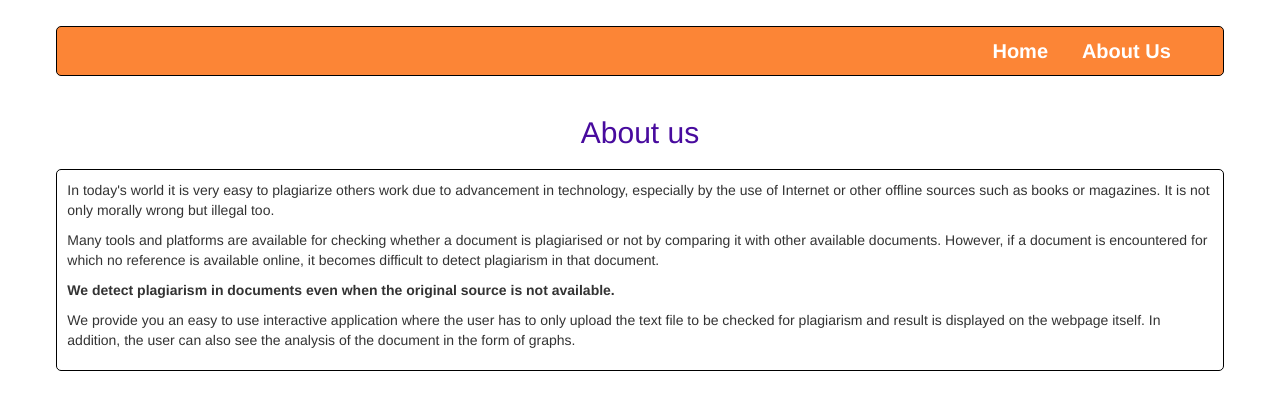
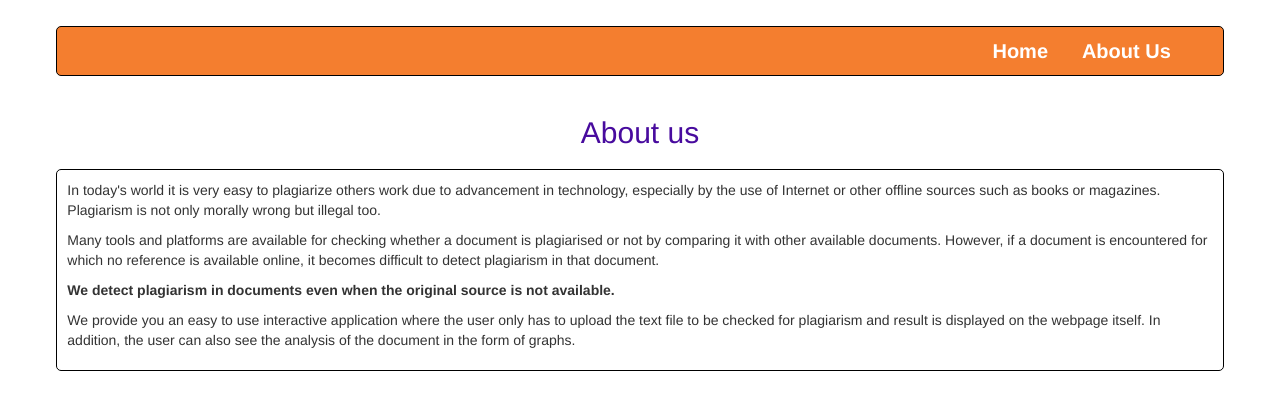
Before and after one commit to mratnasri/IntrinsicPlagiarismDetector, a Flask app: page /about in a window 1280 px wide. Shown: the top 410 px of the page. Run offline with Flask 2, Linux system fonts and the light colour scheme; some libraries are stand-ins or nearby versions.

Commit message:
minor updates

```diff
--- a/static/style.css
+++ b/static/style.css
@@ -42,7 +42,7 @@
   margin-right: auto;
 }
 #navigation {
-  background-color: rgb(252, 133, 54); /* mera blue #252b59 */
+  background-color: #f47e2f; /* rgb(252, 133, 54); /* mera blue #252b59 */
   color: white;
   text-align: right;
   text-decoration: none;
@@ -116,3 +116,7 @@ a {
   font-size: 16px;
   min-width: 15%;
 }
+.wrapper {
+  margin: 0%;
+  padding: 0%;
+}
--- a/templates/aboutUs.html
+++ b/templates/aboutUs.html
@@ -20,8 +20,8 @@
         <p>
           In today's world it is very easy to plagiarize others work due to
           advancement in technology, especially by the use of Internet or other
-          offline sources such as books or magazines. It is not only morally
-          wrong but illegal too.
+          offline sources such as books or magazines. Plagiarism is not only
+          morally wrong but illegal too.
         </p>
         <p>
           Many tools and platforms are available for checking whether a document
@@ -38,7 +38,7 @@
         </p>
         <p>
           We provide you an easy to use interactive application where the user
-          has to only upload the text file to be checked for plagiarism and
+          only has to upload the text file to be checked for plagiarism and
           result is displayed on the webpage itself. In addition, the user can
           also see the analysis of the document in the form of graphs.
         </p>
--- a/templates/inputFile.html
+++ b/templates/inputFile.html
@@ -47,9 +47,10 @@
                   padding-bottom: 0%;
                   padding-top: 3%;
                   margin-bottom: 0%;
+                  padding-left: 2%;
+                  padding-right: auto;
                 "
                 placeholder="Upload file"
-                class="form-control"
                 id="file"
                 name="file"
                 type="file"
```
Also changed, not shown: app.py (+1 -13 lines), static/fig0.png, static/fig1.png, static/fig2.png.
